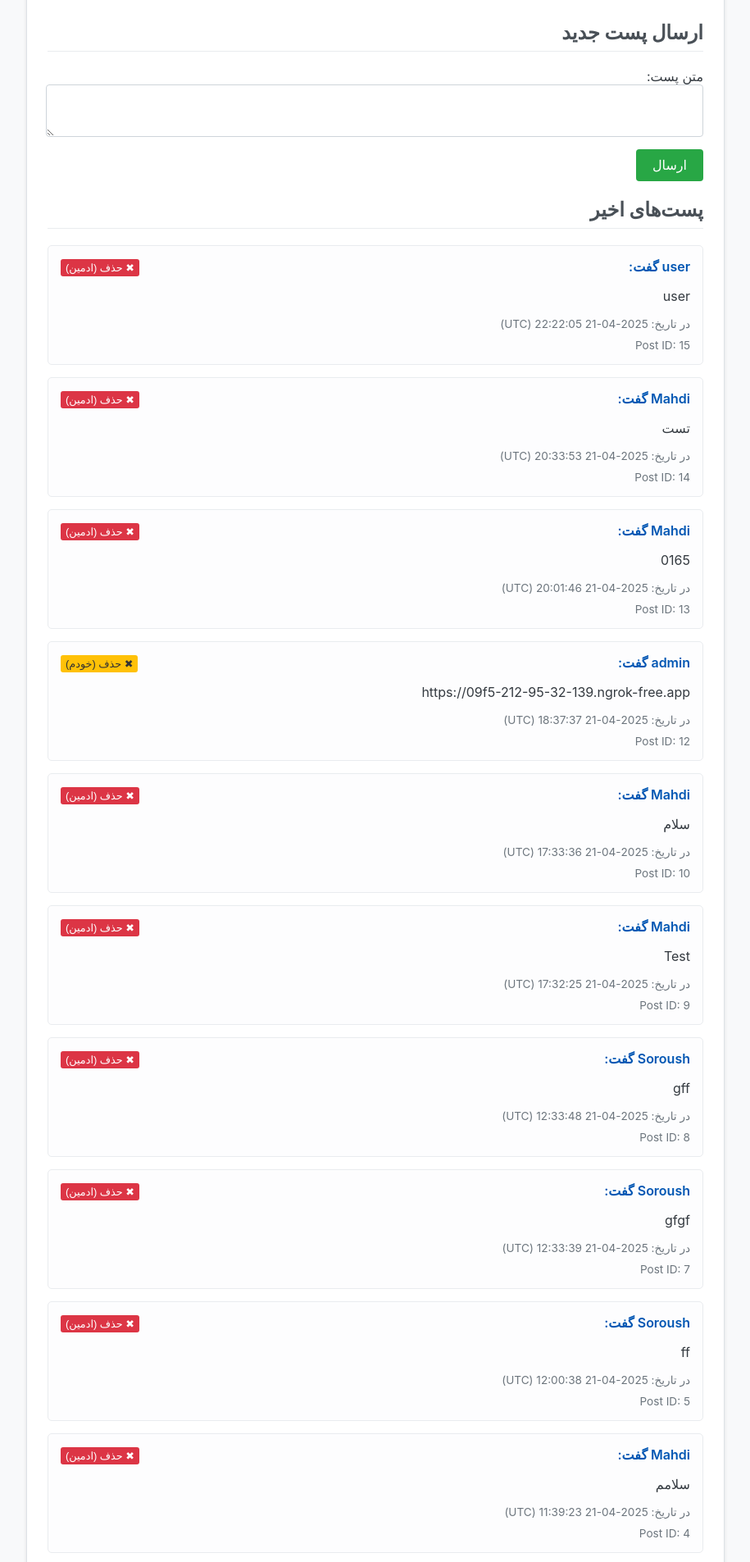
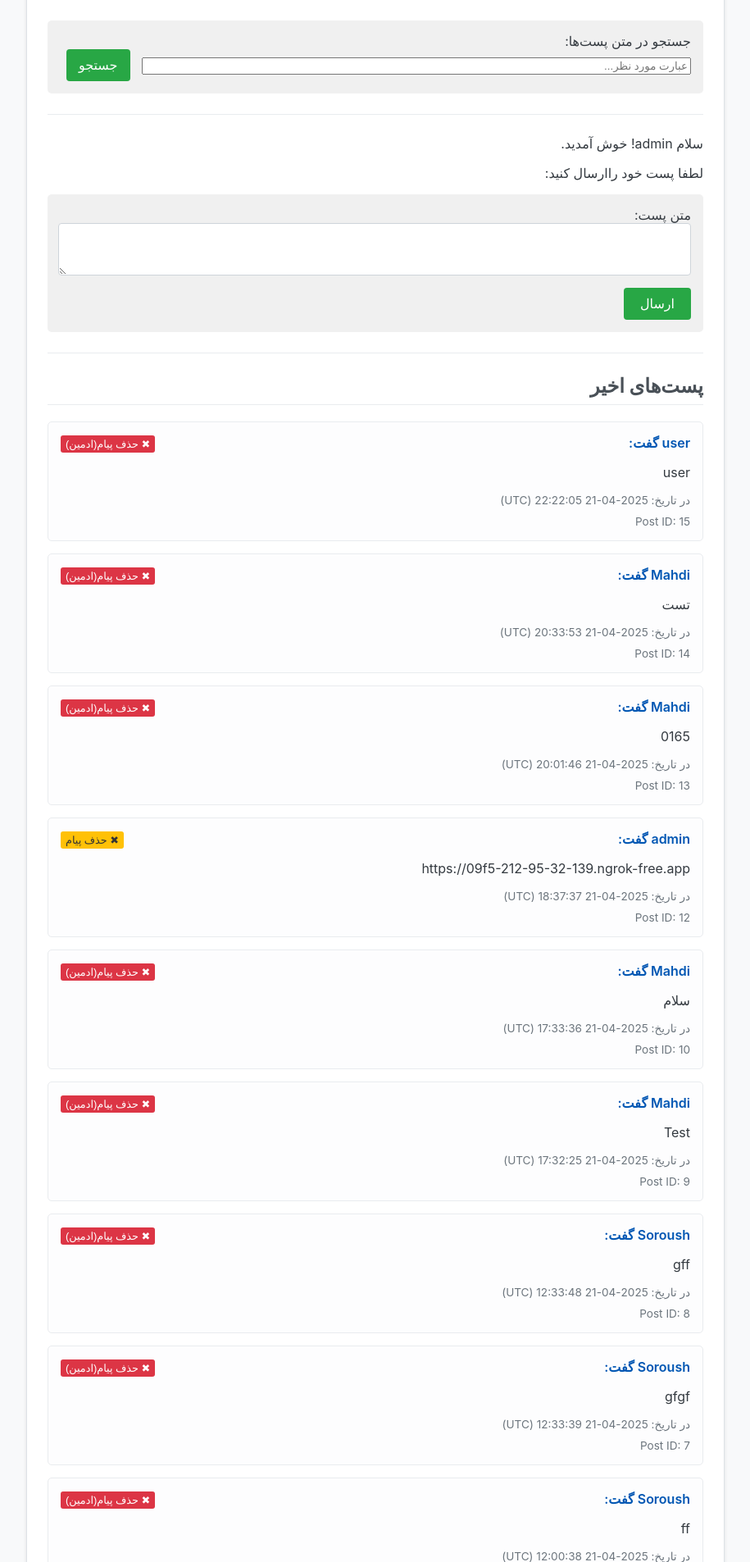
Before and after one commit to MahDN/Network-project, a Flask app: page / in a window 1280 px wide. Shown: the part 101-2006 px from the top of the page at 82% size, without its empty margins (182-1097 px from the left). Run offline with Flask 2, Linux system fonts and the light colour scheme; a user stored in the database is signed in; data comes from the database, SQL or seed files in the repository.

Commit message:
feat(search): add search form and dynamic title to index.html
Added a search input form at the top of the main chat page. If a search term is present, the page title is updated accordingly using Jinja2 logic.

```diff
--- a/templates/index.html
+++ b/templates/index.html
@@ -1,55 +1,97 @@
 {% extends 'base.html' %}
 
-{% block title %}صفحه چت{% endblock %}
+{% block title %}
+    {% if search_query %}نتایج جستجو برای: {{ search_query }}{% else %}صفحه چت{% endif %}
+{% endblock %}
 
 {% block content %}
-    <h2>ارسال پست جدید</h2>
+    {# ---- فرم جستجو ---- #}
+    <div style="margin-bottom: 25px; padding: 15px; background-color: #f0f0f0; border-radius: 5px;">
+        <form method="get" action="{{ url_for('index') }}">
+            <label for="search">جستجو در متن پست‌ها:</label>
+            <input type="search" id="search" name="q" placeholder="عبارت مورد نظر..." value="{{ search_query or '' }}" style="width: calc(100% - 100px); display: inline-block; margin-left: 10px;">
+            <button type="submit" style="padding: 10px 15px;">جستجو</button>
+            {# دکمه پاک کردن جستجو #}
+            {% if search_query %}
+                <a href="{{ url_for('index') }}" style="margin-right: 10px; font-size: 0.9em;">پاک کردن جستجو</a>
+            {% endif %}
+        </form>
+    </div>
+    {# ---- پایان فرم جستجو ---- #}
+    <hr>
+
+    {# ---- فرم ارسال پست جدید ---- #}
+    {% if current_user.is_authenticated %}
+        <p>سلام {{ current_user.username }}! خوش آمدید.</p>
+    {% else %}
+        <p>برای ارسال پست جدید، لطفا <a href="{{ url_for('login') }}">وارد شوید</a>.</p>
+    {% endif %}
+
+    {# فقط برای کاربران وارد شده نمایش داده شود #}
+    {% if current_user.is_authenticated %}
+        <p>لطفا پست‌ خود راارسال کنید:</p>
+    {% endif %}
+    {# اگر کاربر وارد نشده باشد، فرم ارسال پست نمایش داده نمی‌شود #}
+    {% if current_user.is_authenticated %}
+        <div style="margin-bottom: 25px; padding: 15px; background-color: #f0f0f0; border-radius: 5px;">
             <form action="{{ url_for('submit_post') }}" method="post">
                 <label for="post_text">متن پست:</label>
                 <textarea id="post_text" name="post_text" rows="3" required></textarea>
                 <button type="submit">ارسال</button>
             </form>
+        </div>
+    {% endif %}
+    {# ---- پایان فرم ارسال پست ---- #}
 
+    <hr>
 
+    {# تغییر عنوان بخش پست‌ها بر اساس جستجو #}
+    {% if search_query %}
+        <h2>نتایج جستجو برای: "{{ search_query }}"</h2>
+    {% else %}
         <h2>پست‌های اخیر</h2>
+    {% endif %}
+
+    {# نمایش پست‌ها (فیلتر شده یا همه) #}
     {% if posts %}
         {% for post in posts %}
+            {# ... (کد نمایش هر پست مثل قبل، شامل دکمه‌های حذف) ... #}
             <div class="post">
                 <div style="display: flex; justify-content: space-between; align-items: flex-start;">
                     <div>
                         <strong>{{ post.author.username }} گفت:</strong>
                         <p class="post-text">{{ post.text }}</p>
                         <small>در تاریخ: {{ post.timestamp.strftime('%Y-%m-%d %H:%M:%S') }} (UTC)</small>
-						{% if current_user.role == 'admin' %}
                         <small style="display: block;">Post ID: {{ post.id }}</small>
-						{% endif %}
                     </div>
                     <div style="display: flex; flex-direction: column; gap: 5px; align-items: flex-end;">
-                        {# دکمه حذف برای صاحب پست #}
+                        {# دکمه حذف خودی #}
                         {% if current_user.is_authenticated and post.user_id == current_user.id %}
                             <form action="{{ url_for('delete_post', post_id=post.id) }}" method="post" style="display: inline;">
                                  <button type="submit" class="btn-delete-self" title="حذف این پست" onclick="return confirm('آیا از حذف این پست مطمئن هستید؟');" style="background: #ffc107; color: #333; border: none; padding: 3px 6px; font-size: 0.8em; cursor: pointer; border-radius: 3px;">
-                                    &#x2716; حذف (خودم)
+                                     &#x2716; حذف پیام
                                  </button>
                              </form>
                         {% endif %}
-
-                        {# ---- دکمه حذف برای ادمین اصلی (ID=1) برای تمام پست‌ها ---- #}
+                        {# دکمه حذف ادمین اصلی #}
                         {% if current_user.is_authenticated and current_user.id == 1 and post.user_id != 1 %}
-                            {# نمایش دکمه حذف ادمین حتی برای پست‌های خودش، شاید بخواهد از اینجا حذف کند #}
                              <form action="{{ url_for('admin_delete_post', post_id=post.id) }}" method="post" style="display: inline;">
                                   <button type="submit" class="btn-delete-admin" title="حذف پست توسط ادمین" onclick="return confirm('ادمین گرامی! آیا از حذف پست کاربر {{ post.author.username }} مطمئن هستید؟');" style="background: #dc3545; color: white; border: none; padding: 3px 6px; font-size: 0.8em; cursor: pointer; border-radius: 3px;">
-                                    &#x2716; حذف (ادمین)
+                                      &#x2716; حذف پیام(ادمین)
                                   </button>
                               </form>
-                            {# {% endif %} #}
                          {% endif %}
-                        {# ---- پایان دکمه حذف ادمین ---- #}
                     </div>
                 </div>
             </div>
         {% endfor %}
     {% else %}
+        {# اگر پستی پیدا نشد یا وجود نداشته باشد #}
+        {% if search_query %}
+             <p>هیچ پستی با عبارت جستجوی شما یافت نشد.</p>
+             <p><a href="{{ url_for('index') }}">نمایش تمام پست‌ها</a></p>
+         {% else %}
              <p>هنوز پستی ثبت نشده است.</p>
          {% endif %}
+    {% endif %}
 {% endblock %}
```
Lines whose indentation alone changed are shown as unchanged.
